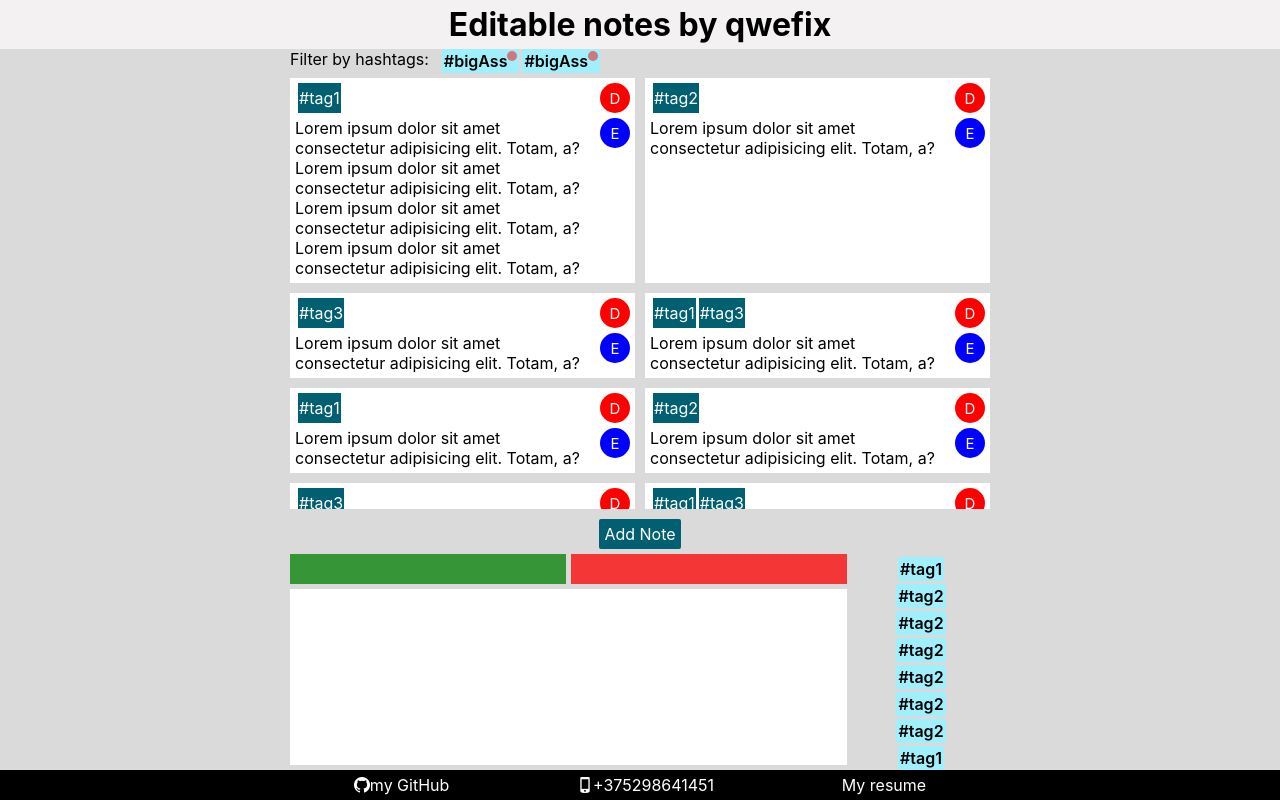
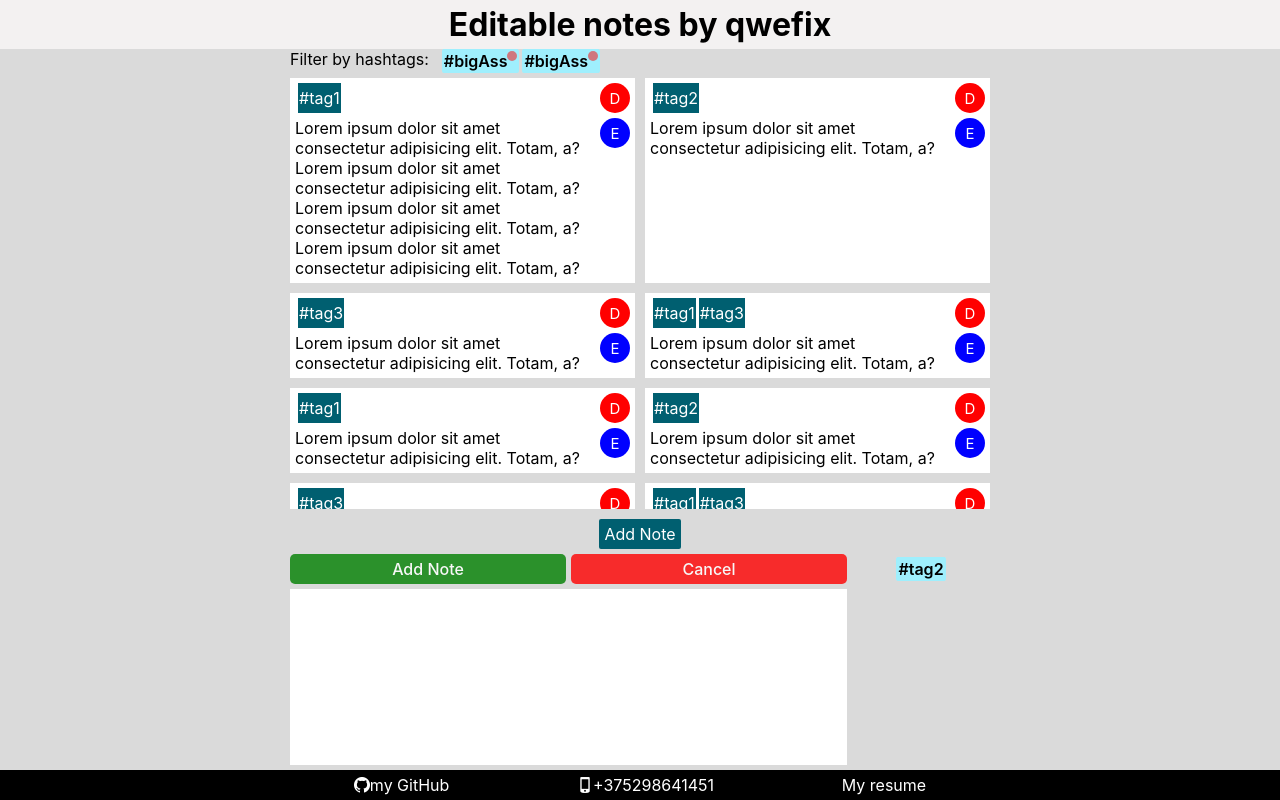
Before and after one commit to qwefix/ivashin-testTask, a React (Create React App) app: page / in a window 1280 px wide. Built offline with nearby package versions, Linux system fonts and the light colour scheme.

Commit message:
fix buttons

```diff
--- a/src/Ui components/Notes/Input/Input.jsx
+++ b/src/Ui components/Notes/Input/Input.jsx
@@ -5,34 +5,27 @@ function Input() {
     const inputRef = React.createRef()
     return (
         <div className={c.input_container + ' ' + c.active}>
+
             <div className={c.text}>
-                <textarea className={c.textarea}
+                <textarea className={c.textarea} disabled
                 onChange = {e=>console.log(inputRef.current.value)}
                 ref= {inputRef}
                 />
             </div>
-            <div className={`${c.accept} ${c.button}`}></div>
-            <div className={`${c.cancel} ${c.button}`}></div>
+
+            <div className={`${c.accept} ${c.button}`}>
+                Add Note
+            </div>
+
+            <div className={`${c.cancel} ${c.button}`}>
+                Cancel
+            </div>
+
             <div className={c.tags_wrapper}>
                 <div className={c.tags}>
-                    <div className={c.tag}>#tag1</div>
-                    <div className={c.tag}>#tag2</div>
-                    <div className={c.tag}>#tag2</div>
-                    <div className={c.tag}>#tag2</div>
-                    <div className={c.tag}>#tag2</div>
-                    <div className={c.tag}>#tag2</div>
-                    <div className={c.tag}>#tag2</div>
-                    <div className={c.tag}>#tag1</div>
-                    <div className={c.tag}>#tag2</div>
-                    <div className={c.tag}>#tag2</div>
-                    <div className={c.tag}>#tag2</div>
-                    <div className={c.tag}>#tag2</div>
-                    <div className={c.tag}>#tag2</div>
                     <div className={c.tag}>#tag2</div>
                 </div>
             </div>
-            <div className={`${c.accept} ${c.button}`}></div>
-            <div className={`${c.cancel} ${c.button}`}></div>
         </div>
     )
 }
--- a/src/Ui components/Notes/Input/Input.module.scss
+++ b/src/Ui components/Notes/Input/Input.module.scss
@@ -15,6 +15,20 @@
     ;
     align-items: stretch;
     grid-gap:5px;
+    .button{
+        cursor: pointer;
+        transition: .3s;
+        opacity: 0.8;
+        color: white;
+        font-weight: 500;
+        display: flex;
+        align-items: center;
+        justify-content: center;
+        border-radius: 5px;
+    }
+    .button:hover{
+        opacity: 1;
+    }
     .accept{
         grid-area: a;
         background-color: green;
@@ -22,14 +36,6 @@
     .cancel{
         grid-area: c;
         background-color: red;
-    }
-    .button{
-        opacity: 0.5;
-        cursor: pointer;
-        transition: .3s;
-    }
-    .button:hover{
-        opacity: 1;
     }
     .text{
         grid-area: t;
```
